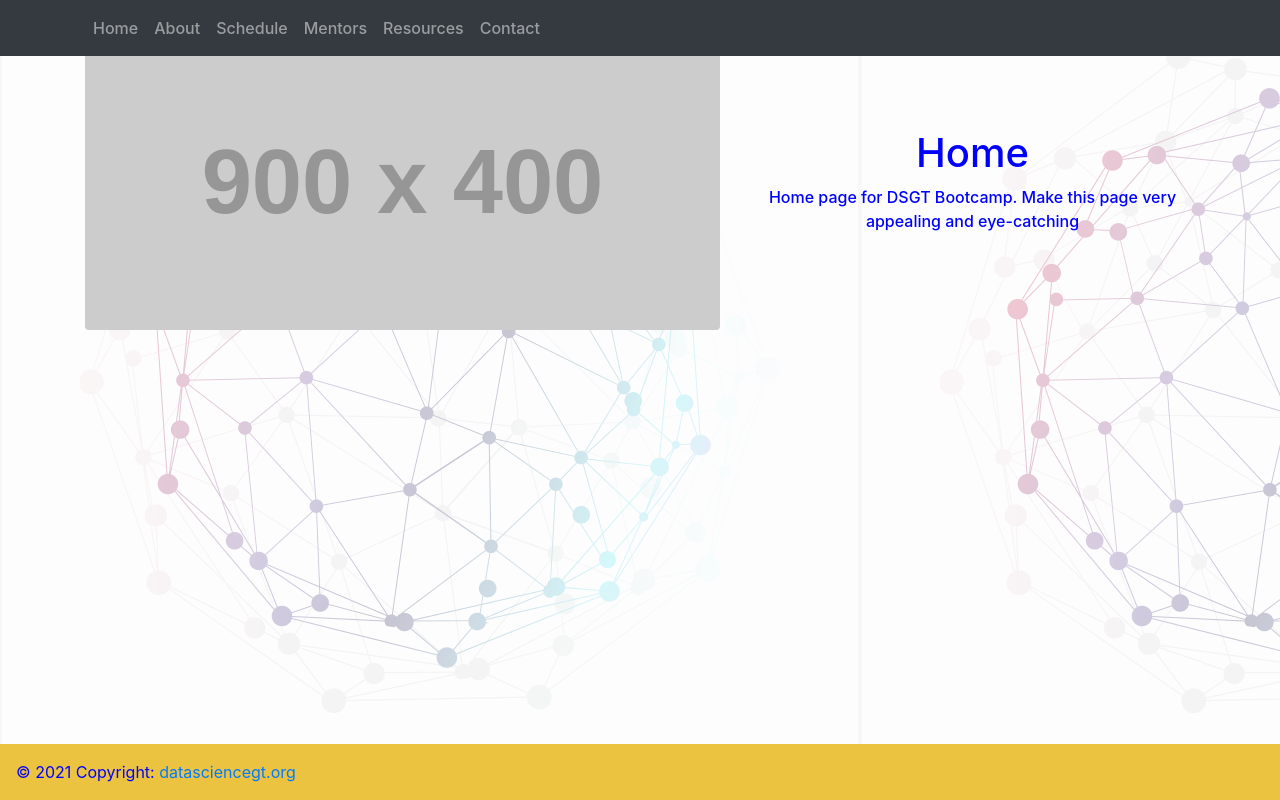
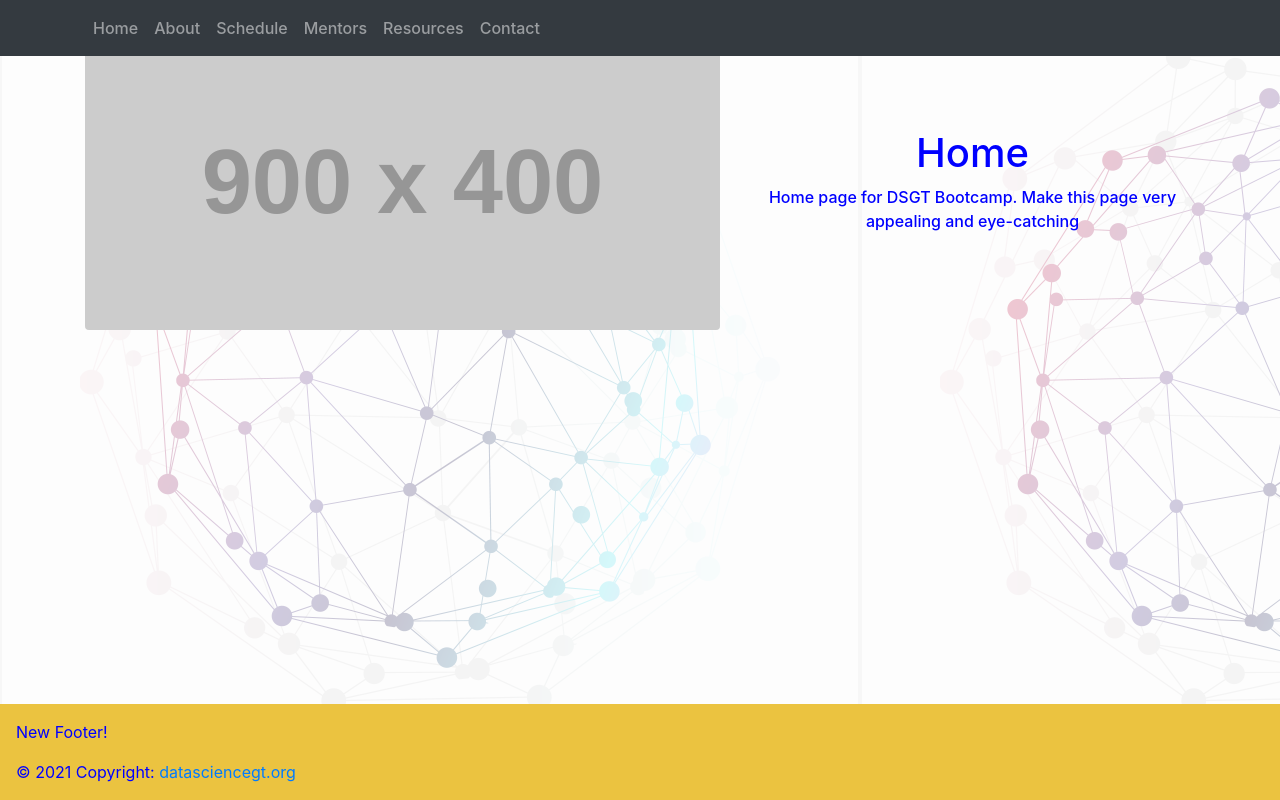
Before and after one commit to DSGT-Bootcamp/DSGTBootcampWebpage, a React (Create React App) app: page / in a window 1280 px wide. Built offline with nearby package versions, Linux system fonts and the light colour scheme.

Commit message:
new footer

```diff
--- a/src/components/Footer.js
+++ b/src/components/Footer.js
@@ -3,7 +3,7 @@ import React from "react";
 const Footer = () => (
   <div class="container">
       <div className="footer">
-
+        <p>New Footer!</p>
         &copy; {new Date().getFullYear()} Copyright: <a href="https://www.datasciencegt.org"> datasciencegt.org </a>
       </div>
 
```
Also changed, not shown: .circleci/config.yml.
